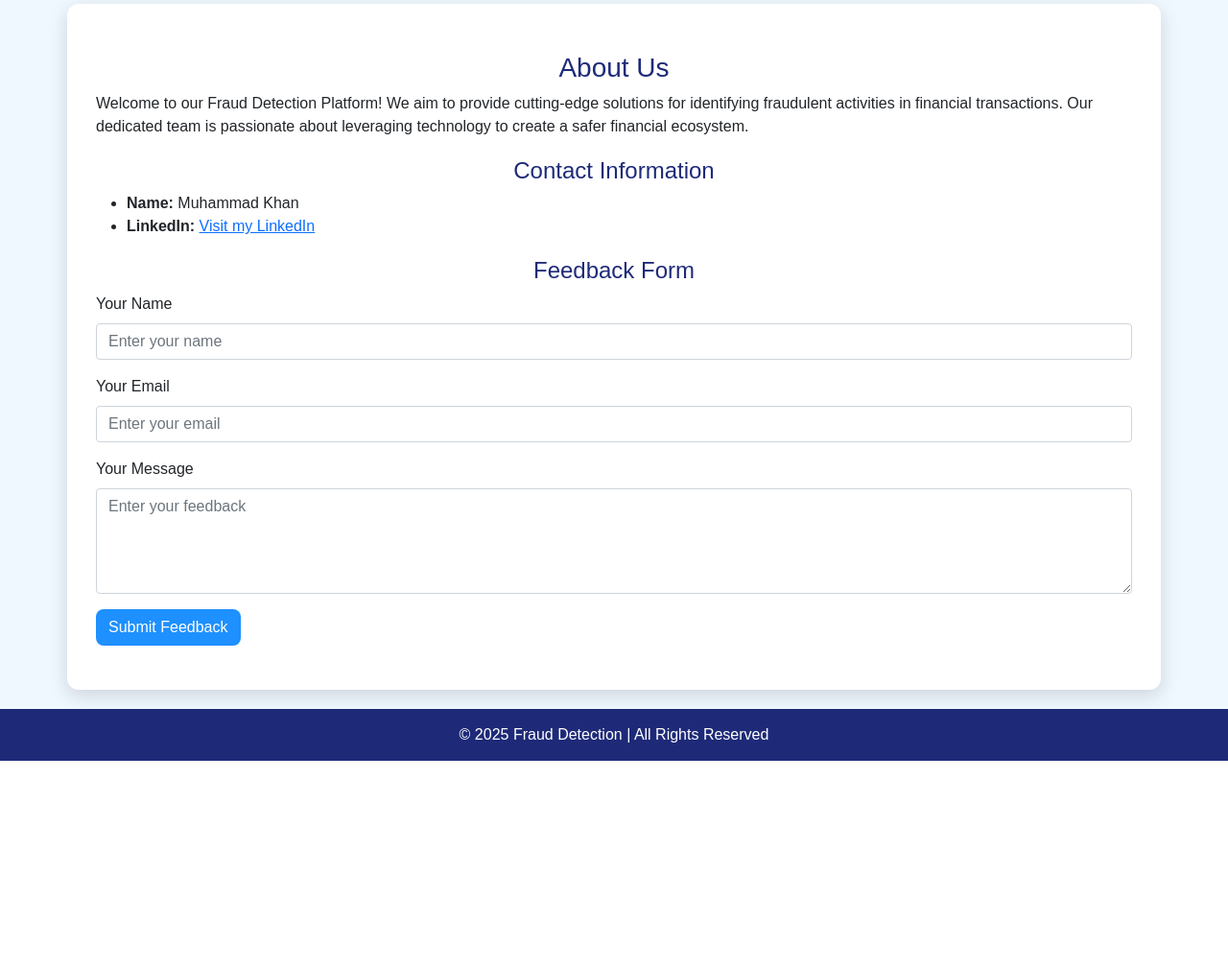
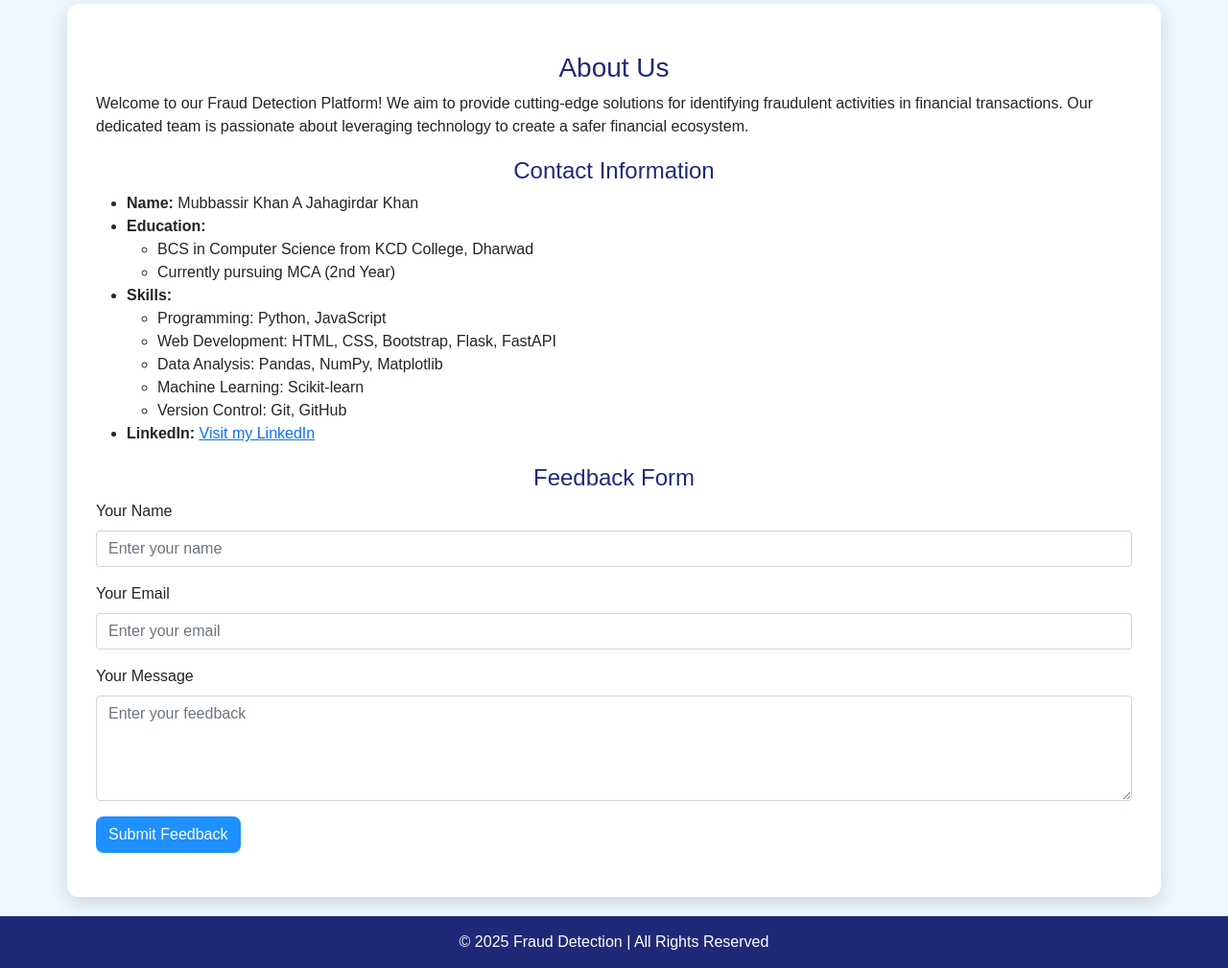
Before and after one commit to MubbassirKhan/fraud-detection, a FastAPI app: page /about in a window 1280 px wide. Shown: the part 132-1141 px from the top of the page at 96% size. Before the commit the page ends 925 px from the top, so only its background shows below. Run offline with FastAPI, Linux system fonts and the light colour scheme; parts of the project's set-up code (start-up, migrations or seed data) failed here and were passed over.

Commit message:
Updated About Us page with education, skills, and LinkedIn link

```diff
--- a/templates/about.html
+++ b/templates/about.html
@@ -1,5 +1,6 @@
 <!DOCTYPE html>
 <html lang="en">
+
 <head>
     <meta charset="UTF-8">
     <meta name="viewport" content="width=device-width, initial-scale=1.0">
@@ -17,11 +18,13 @@
             background-color: #1e2a78;
         }
 
-        .navbar-brand, .nav-link {
+        .navbar-brand,
+        .nav-link {
             color: #ffffff !important;
         }
 
-        h3, h4 {
+        h3,
+        h4 {
             color: #1e2a78;
             text-align: center;
             margin-top: 20px;
@@ -60,6 +63,7 @@
                 opacity: 0;
                 transform: translateY(20px);
             }
+
             to {
                 opacity: 1;
                 transform: translateY(0);
@@ -67,12 +71,14 @@
         }
     </style>
 </head>
+
 <body>
     <!-- Navbar -->
     <nav class="navbar navbar-expand-lg navbar-dark">
         <div class="container-fluid">
             <a class="navbar-brand" href="#">Fraud Detection</a>
-        <button class="navbar-toggler" type="button" data-bs-toggle="collapse" data-bs-target="#navbarNav" aria-controls="navbarNav" aria-expanded="false" aria-label="Toggle navigation">
+            <button class="navbar-toggler" type="button" data-bs-toggle="collapse" data-bs-target="#navbarNav"
+                aria-controls="navbarNav" aria-expanded="false" aria-label="Toggle navigation">
                 <span class="navbar-toggler-icon"></span>
             </button>
             <div class="collapse navbar-collapse" id="navbarNav">
@@ -95,14 +101,31 @@
     <div class="container">
         <h3>About Us</h3>
         <p>
-        Welcome to our Fraud Detection Platform! We aim to provide cutting-edge solutions for identifying fraudulent activities in financial transactions. Our dedicated team is passionate about leveraging technology to create a safer financial ecosystem.
+            Welcome to our Fraud Detection Platform! We aim to provide cutting-edge solutions for identifying fraudulent
+            activities in financial transactions. Our dedicated team is passionate about leveraging technology to create
+            a safer financial ecosystem.
         </p>
         <h4>Contact Information</h4>
         <ul>
-        <li><strong>Name:</strong> Muhammad Khan</li>
-        <!-- <li><strong>Email:</strong> <a href="mailto:khanmkj96@gmail.com">khanmkj96@gmail.com</a></li> -->
-        <li><strong>LinkedIn:</strong> <a href="linkedin.com/in/mubbassir-khan-jahagirdar-081715271" target="_blank">Visit my LinkedIn</a></li>
+            <li><strong>Name:</strong> Mubbassir Khan A Jahagirdar Khan</li>
+            <li><strong>Education:</strong>
+                <ul>
+                    <li>BCS in Computer Science from KCD College, Dharwad</li>
+                    <li>Currently pursuing MCA (2nd Year)</li>
                 </ul>
+            </li>
+            <li><strong>Skills:</strong>
+                <ul>
+                    <li>Programming: Python, JavaScript</li>
+                    <li>Web Development: HTML, CSS, Bootstrap, Flask, FastAPI</li>
+                    <li>Data Analysis: Pandas, NumPy, Matplotlib</li>
+                    <li>Machine Learning: Scikit-learn</li>
+                    <li>Version Control: Git, GitHub</li>
+                </ul>
+            </li>
+            <li><strong>LinkedIn:</strong> <a href="https://www.linkedin.com/in/mubbassir-khan-jahagirdar-081715271" target="_blank">Visit my LinkedIn</a></li>
+        </ul>
+
 
         <!-- Feedback Form -->
         <h4>Feedback Form</h4>
@@ -117,7 +140,8 @@
             </div>
             <div class="mb-3">
                 <label for="message" class="form-label">Your Message</label>
-            <textarea class="form-control" id="message" rows="4" placeholder="Enter your feedback" required></textarea>
+                <textarea class="form-control" id="message" rows="4" placeholder="Enter your feedback"
+                    required></textarea>
             </div>
             <button type="button" class="btn btn-custom" id="submitFeedback">Submit Feedback</button>
         </form>
@@ -144,7 +168,7 @@
             }
 
             try {
-            const response = await fetch('https://formsubmit.co/ajax/khanmkj96@gmail.com', {
+                const response = await fetch('https://formsubmit.co/ajax/19166ebe1c5ff2a17f66f25ff91b16b6', {
                     method: 'POST',
                     headers: { 'Content-Type': 'application/json' },
                     body: JSON.stringify({ name, email, message })
@@ -159,7 +183,9 @@
             } catch (error) {
                 feedbackResponse.innerHTML = '<div class="alert alert-danger">An error occurred. Please try again later.</div>';
             }
+
         });
     </script>
 </body>
+
 </html>
```
Lines whose indentation alone changed are shown as unchanged.
